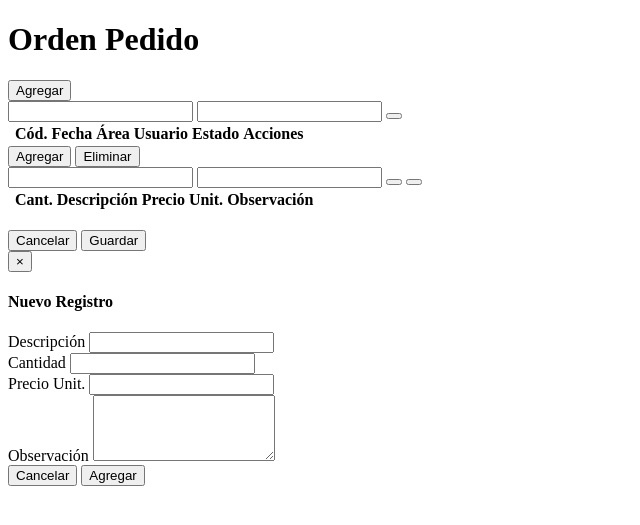
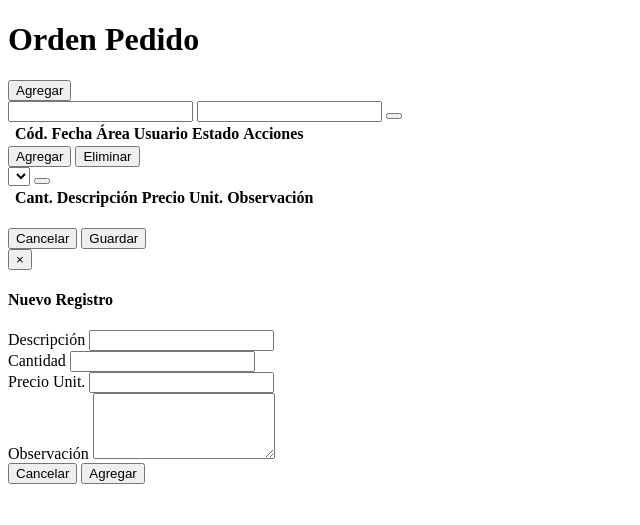
Before and after one commit to kebryansg/Antares, a PHP site: page /mvc/views/Pedido/ordenPedido.php in a window 1280 px wide. Shown: the top 525 px of the page, without its empty margins (0-640 px from the left). Run offline with PHP 8.4, Linux system fonts and the light colour scheme; lists and menus that the app fills with data are empty.

Commit message:
Orden Pedido 2/4

```diff
--- a/mvc/modelo/DetalleOrdenPedidoDaoImp.php
+++ b/mvc/modelo/DetalleOrdenPedidoDaoImp.php
@@ -41,4 +41,10 @@ class DetalleOrdenPedidoDaoImp {
         $conn->close();
     }
 
+    public function deleteOrdenPedido($DetalleOrdenPedido, $IdDetalleOrdenPedido) {
+        $conn = (new C_MySQL())->open();
+        $sql = "Delete from " . $DetalleOrdenPedido->tabla . " where id in (" . join(',', $IdDetalleOrdenPedido) . ")";
+        $conn->query($sql);
+        $conn->close();
+    }
 }
--- a/mvc/views/Pedido/ordenPedido.php
+++ b/mvc/views/Pedido/ordenPedido.php
@@ -94,8 +94,8 @@
 
 
         <div class="col-md-12">
-            <div toolbar id="toolbar2" class="form-inline">
-                <div class="btn-group">
+            <div class="btn-toolbar" role="toolbar" aria-label="...">
+                <div class="btn-group" role="group" aria-label="...">
                     <button type="button" class="btn btn-default btn-success btn-outline" data-toggle="modal" data-target="#items-registro">
                         <i class="glyphicon glyphicon-plus"></i> Agregar
                     </button>
@@ -103,20 +103,42 @@
                         <i class="glyphicon glyphicon-trash"></i> Eliminar
                     </button>
                 </div>
-                <div class="input-group">
-                    <input id_find name="IDArea" type="text" class="hidden" required>
-                    <input descripcion_find type="text" class="form-control" aria-describedby="basic-addon1" readonly>
-                    <span class = "input-group-btn">
-                        <button class = "btn btn-default" type="button" data-toggle="modal" data-target="#modal-find" data-ajax="loadArea">
-                            <i class="fa fa-search"></i>
+                <div class="btn-group" role="group" aria-label="...">
+                    <div tipo data-fn="loadArea" >
+
+                        <select name="IDTipoIdentificacion" class="selectpicker form-control" data-width="80%" required>
+                        </select>
+                        <button refresh type="button" class="btn btn-success btn-sm btn-outline">
+                            <i class="fa fa-refresh"></i>
                         </button>
-                        <button new class="btn btn-default" type="button" data-toggle="modal" data-target="#modal-new" data-url="mvc/views/activos/area.php">
-                            <i class="fa fa-plus"></i>
+                    </div>
+                </div>
+            </div>
+            <!--<ul id="toolbar2"  class="list-inline">
+                <li>
+                    <div class="btn-group">
+                        <button type="button" class="btn btn-default btn-success btn-outline" data-toggle="modal" data-target="#items-registro">
+                            <i class="glyphicon glyphicon-plus"></i> Agregar
                         </button>
-                    </span>
-                </div>
+                        <button type="button" DeleteIndividual class="btn btn-default btn-danger btn-outline">
+                            <i class="glyphicon glyphicon-trash"></i> Eliminar
+                        </button>
+                    </div>
+                </li>
+                <li>
+                    <div tipo data-fn="loadArea" class="bx"  >
+                        <select name="IDTipoIdentificacion" class="selectpicker form-control" required>
+                        </select>
+                        <button refresh type="button" class="btn btn-success btn-sm btn-outline">
+                            <i class="fa fa-refresh"></i>
+                        </button>
+                    </div>
+                </li>
+            </ul>-->
 
-            </div>
+
+
+
             <table
                 id="tbOrdenPedido"
                 data-toolbar="#toolbar2"
--- a/recursos/views/style.js
+++ b/recursos/views/style.js
@@ -461,6 +461,9 @@ function showRegistro() {
 function hideRegistro() {
     $("#div-registro").fadeOut();
     $("#div-registro").addClass("hidden");
+    if($("#div-registro table").length > 0){
+        $("#div-registro table").bootstrapTable("removeAll");
+    }
     $("#Listado").fadeIn("slow");
     $("#Listado").removeClass("hidden");
     $("#div-registro form").removeData("id");
```
Also changed, not shown: recursos/dist/css/style.css (+7 -0 lines), recursos/views/Activos/loads.js (+18 -12 lines), servidor/sPedido.php (+6 -2 lines).
